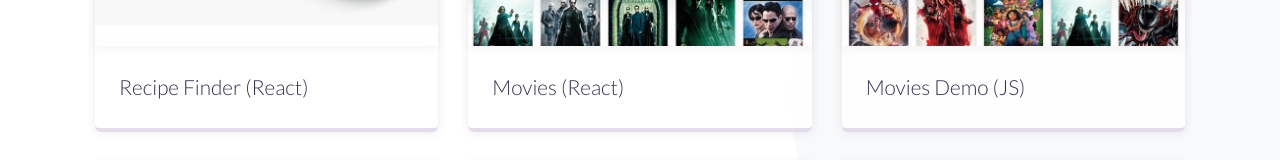
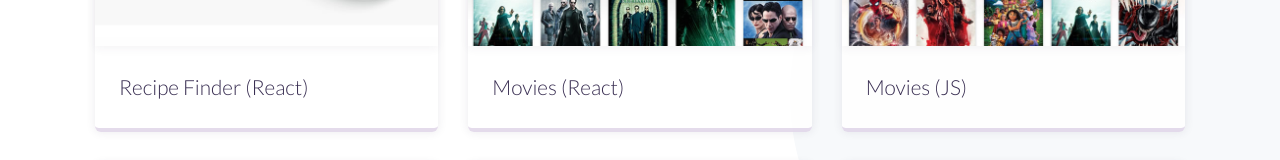
Before and after one commit to stunoir/stunoir.github.io, a Vue app: page / in a window 1280 px wide. Shown: the part 4596-4756 px from the top of the page. Built offline with nearby package versions, Linux system fonts and the light colour scheme.

Commit message:
add github profile

```diff
--- a/src/components/sections/SectionWork.vue
+++ b/src/components/sections/SectionWork.vue
@@ -46,7 +46,7 @@
           },
           {
             img: '/assets/work/stuvies.jpg',
-            title: 'Movies Demo (JS)',
+            title: 'Movies (JS)',
             url: 'https://stunoir-movie-finder.netlify.app',
           },
           {
```
